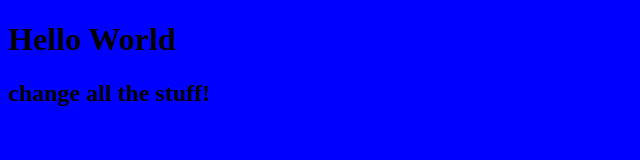
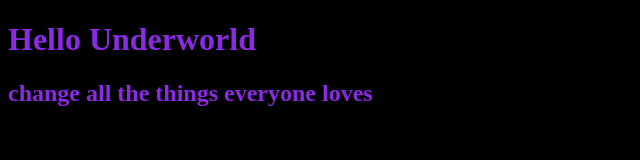
Before and after one commit to ehoover3/my-awesome-zombie-wizard-project, a plain HTML site: page index.html in a window 1280 px wide. Shown: the whole page, without its empty margins (0-640 px from the left). Drawn offline with Linux system fonts and the light colour scheme.

Commit message:
Zombieland

```diff
--- a/index.html
+++ b/index.html
@@ -9,8 +9,9 @@
     <script src="code.js" defer></script>
 </head>
 <body>
-    <h1>Hello World</h1>
+    <h1>Hello Underworld</h1>
 
-   <h2>change all the stuff!</h2>
+   <h2>change all the things everyone loves</h2>
+
 </body>
 </html>
--- a/style.css
+++ b/style.css
@@ -1 +1,4 @@
-body {background-color: blue;}
+body {
+  background-color: black;
+  color: blueviolet;
+}
```
